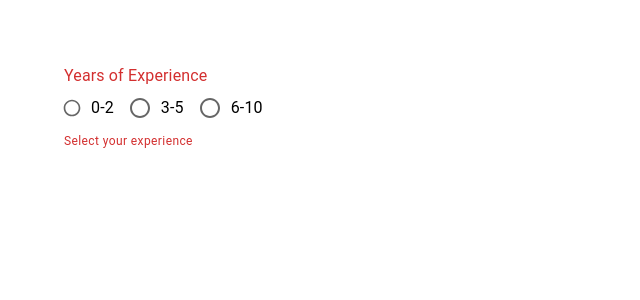
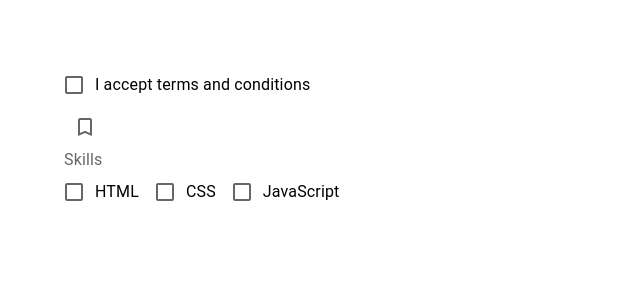
Before and after one commit to Barna-Molnar/react-mui-ts, a React (Create React App) app: page / in a window 1280 px wide. Shown: the top 300 px of the page, without its empty margins (0-640 px from the left). Built offline with nearby package versions, Linux system fonts and the light colour scheme.

Commit message:
Checkbox

```diff
--- a/src/App.tsx
+++ b/src/App.tsx
@@ -1,5 +1,6 @@
 import './App.css';
 import MuiButton from './components/MuiButton';
+import MuiCheckbox from './components/MuiCheckbox';
 import MuiRadioButton from './components/MuiRadioButton';
 import MuiSelect from './components/MuiSelect';
 import MuiTextField from './components/MuiTextField';
@@ -11,7 +12,8 @@ function App() {
       {/* <MuiButton /> */}
       {/* <MuiTextField /> */}
       {/* <MuiSelect /> */}
-      <MuiRadioButton />
+      {/* <MuiRadioButton /> */}
+      <MuiCheckbox />
     </div>
   );
 }
--- /dev/null
+++ b/src/components/MuiCheckbox.tsx
@@ -0,0 +1,92 @@
+import { Box, Checkbox, FormControlLabel, FormControl, FormLabel, FormGroup } from '@mui/material'
+import { BookmarkBorder, Bookmark } from '@mui/icons-material'
+import { useState } from 'react'
+
+const MuiCheckbox = () => {
+
+    const [exceptTnC, setExceptTnC] = useState(false)
+
+    const [skills, setSkills] = useState<Array<string>>([])
+
+    console.log({ exceptTnC })
+    console.log({ skills })
+
+    const handleChange = (e: React.ChangeEvent<HTMLInputElement>) => {
+        setExceptTnC(e.target.checked)
+
+    }
+    const handleSkillChange = (e: React.ChangeEvent<HTMLInputElement>) => {
+
+        const index = skills.indexOf(e.target.value)
+        if (index === -1) {
+            setSkills([...skills, e.target.value])
+        } else {
+            setSkills(skills.filter((skill) => skill !== e.target.value))
+        }
+
+    }
+
+    return (
+        <Box>
+            <Box>
+                <FormControlLabel
+                    label={'I accept terms and conditions'}
+                    control={<Checkbox
+                        checked={exceptTnC}
+                        onChange={handleChange}
+                    />
+                    }
+
+                />
+            </Box>
+            <Box>
+                <Checkbox
+                    icon={<BookmarkBorder />}
+                    checkedIcon={<Bookmark />}
+                    checked={exceptTnC}
+                    onChange={handleChange}
+                />
+            </Box>
+            <Box>
+                <FormControl>
+                    <FormLabel>Skills</FormLabel>
+                    <FormGroup row>
+                        <FormControlLabel
+                            label={'HTML'}
+                            control={<Checkbox
+                                value={'HTML'}
+                                checked={skills.includes('HTML')}
+                                onChange={handleSkillChange}
+                            />
+                            }
+
+                        />
+                        <FormControlLabel
+                            label={'CSS'}
+                            control={<Checkbox
+                                color='secondary'
+                                value={'CSS'}
+                                checked={skills.includes('CSS')}
+                                onChange={handleSkillChange}
+                            />
+                            }
+
+                        />
+                        <FormControlLabel
+                            label={'JavaScript'}
+                            control={<Checkbox
+                                value={'JavaScript'}
+                                checked={skills.includes('JavaScript')}
+                                onChange={handleSkillChange}
+                            />
+                            }
+
+                        />
+                    </FormGroup>
+                </FormControl>
+            </Box>
+        </Box>
+    )
+}
+
+export default MuiCheckbox
```
